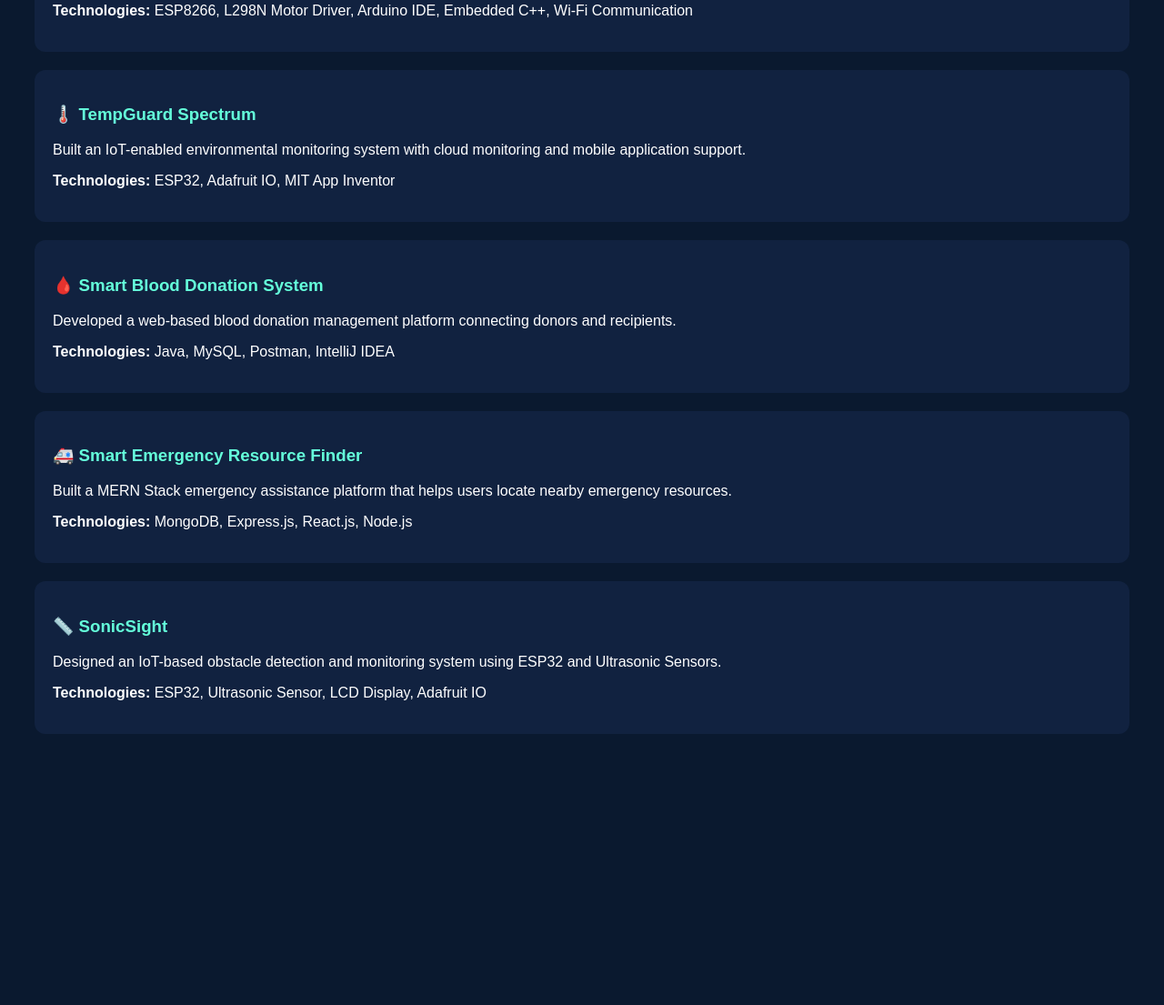
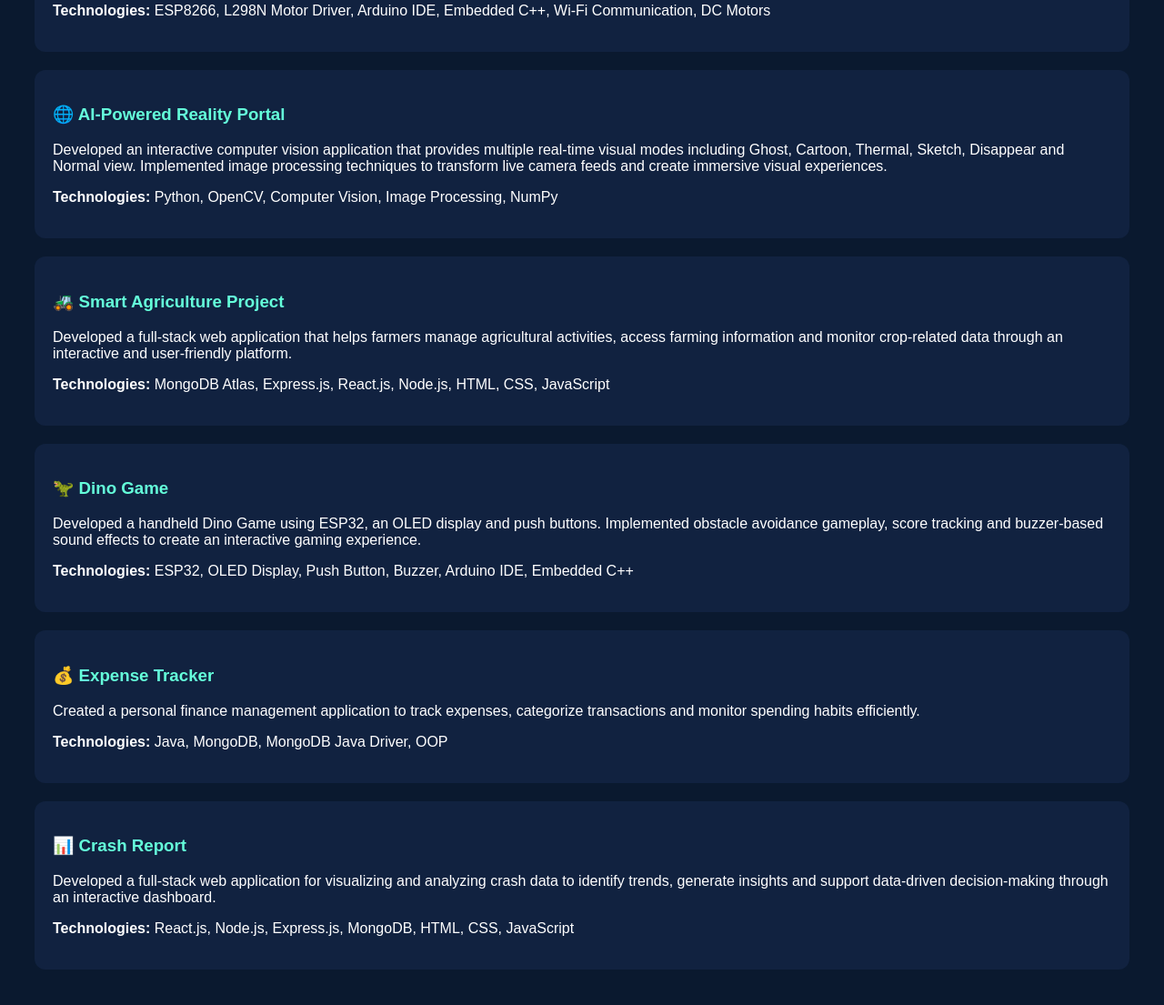
Before and after one commit to Jebarson7/Jebarson7.github.io, a plain HTML site: page projects.html in a window 1280 px wide. Shown: the part 515-1620 px from the top of the page at 91% size. Before the commit the page ends 1380 px from the top, so only its background shows below. Drawn offline with Linux system fonts and the light colour scheme.

Commit message:
Update projects.html

```diff
--- a/projects.html
+++ b/projects.html
@@ -68,39 +68,47 @@ Developed a custom gaming controller using ESP32-S3, dual joystick modules and d
 <p>
 Built a Wi-Fi controlled robotic car using ESP8266 and an L298N motor driver. Implemented real-time wireless navigation through a mobile application, enabling forward, backward, left and right movement control.
 </p>
-<p><b>Technologies:</b> ESP8266, L298N Motor Driver, Arduino IDE, Embedded C++, Wi-Fi Communication</p>
+<p><b>Technologies:</b> ESP8266, L298N Motor Driver, Arduino IDE, Embedded C++, Wi-Fi Communication, DC Motors</p>
 </div>
 
 <div class="card">
-<h3>🌡️ TempGuard Spectrum</h3>
+<h3>🌐 AI-Powered Reality Portal</h3>
 <p>
-Built an IoT-enabled environmental monitoring system with cloud monitoring and mobile application support.
+Developed an interactive computer vision application that provides multiple real-time visual modes including Ghost, Cartoon, Thermal, Sketch, Disappear and Normal view. Implemented image processing techniques to transform live camera feeds and create immersive visual experiences.
 </p>
-<p><b>Technologies:</b> ESP32, Adafruit IO, MIT App Inventor</p>
+<p><b>Technologies:</b> Python, OpenCV, Computer Vision, Image Processing, NumPy</p>
 </div>
 
 <div class="card">
-<h3>🩸 Smart Blood Donation System</h3>
+<h3>🚜 Smart Agriculture Project</h3>
 <p>
-Developed a web-based blood donation management platform connecting donors and recipients.
+Developed a full-stack web application that helps farmers manage agricultural activities, access farming information and monitor crop-related data through an interactive and user-friendly platform.
 </p>
-<p><b>Technologies:</b> Java, MySQL, Postman, IntelliJ IDEA</p>
+<p><b>Technologies:</b> MongoDB Atlas, Express.js, React.js, Node.js, HTML, CSS, JavaScript</p>
 </div>
 
 <div class="card">
-<h3>🚑 Smart Emergency Resource Finder</h3>
+<h3>🦖 Dino Game</h3>
 <p>
-Built a MERN Stack emergency assistance platform that helps users locate nearby emergency resources.
+Developed a handheld Dino Game using ESP32, an OLED display and push buttons. Implemented obstacle avoidance gameplay, score tracking and buzzer-based sound effects to create an interactive gaming experience.
 </p>
-<p><b>Technologies:</b> MongoDB, Express.js, React.js, Node.js</p>
+<p><b>Technologies:</b> ESP32, OLED Display, Push Button, Buzzer, Arduino IDE, Embedded C++</p>
 </div>
 
 <div class="card">
-<h3>📏 SonicSight</h3>
+<h3>💰 Expense Tracker</h3>
 <p>
-Designed an IoT-based obstacle detection and monitoring system using ESP32 and Ultrasonic Sensors.
+Created a personal finance management application to track expenses, categorize transactions and monitor spending habits efficiently.
 </p>
-<p><b>Technologies:</b> ESP32, Ultrasonic Sensor, LCD Display, Adafruit IO</p>
+<p><b>Technologies:</b> Java, MongoDB, MongoDB Java Driver, OOP</p>
+</div>
+
+<div class="card">
+<h3>📊 Crash Report</h3>
+<p>
+Developed a full-stack web application for visualizing and analyzing crash data to identify trends, generate insights and support data-driven decision-making through an interactive dashboard.
+</p>
+<p><b>Technologies:</b> React.js, Node.js, Express.js, MongoDB, HTML, CSS, JavaScript</p>
 </div>
 
 </body>
```
